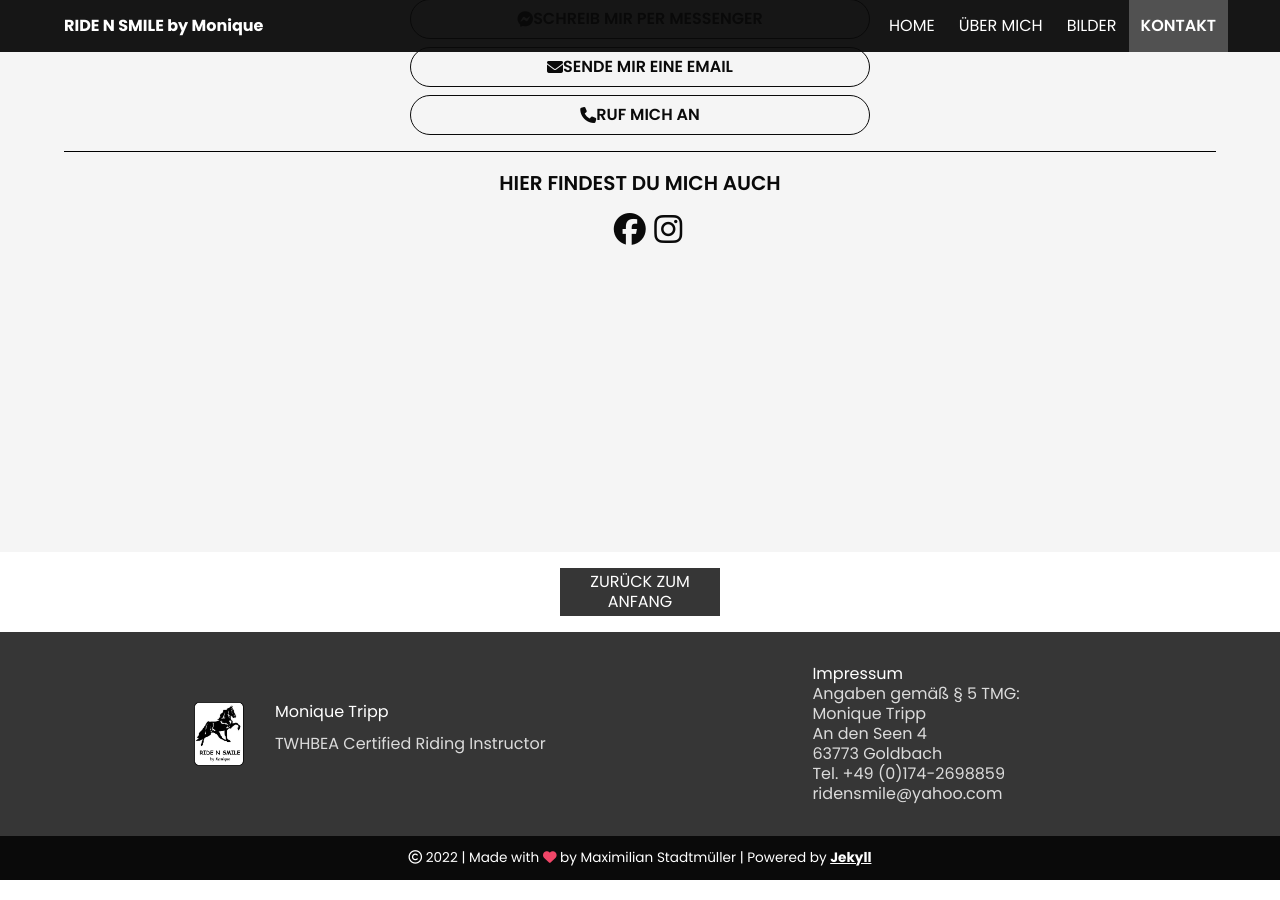
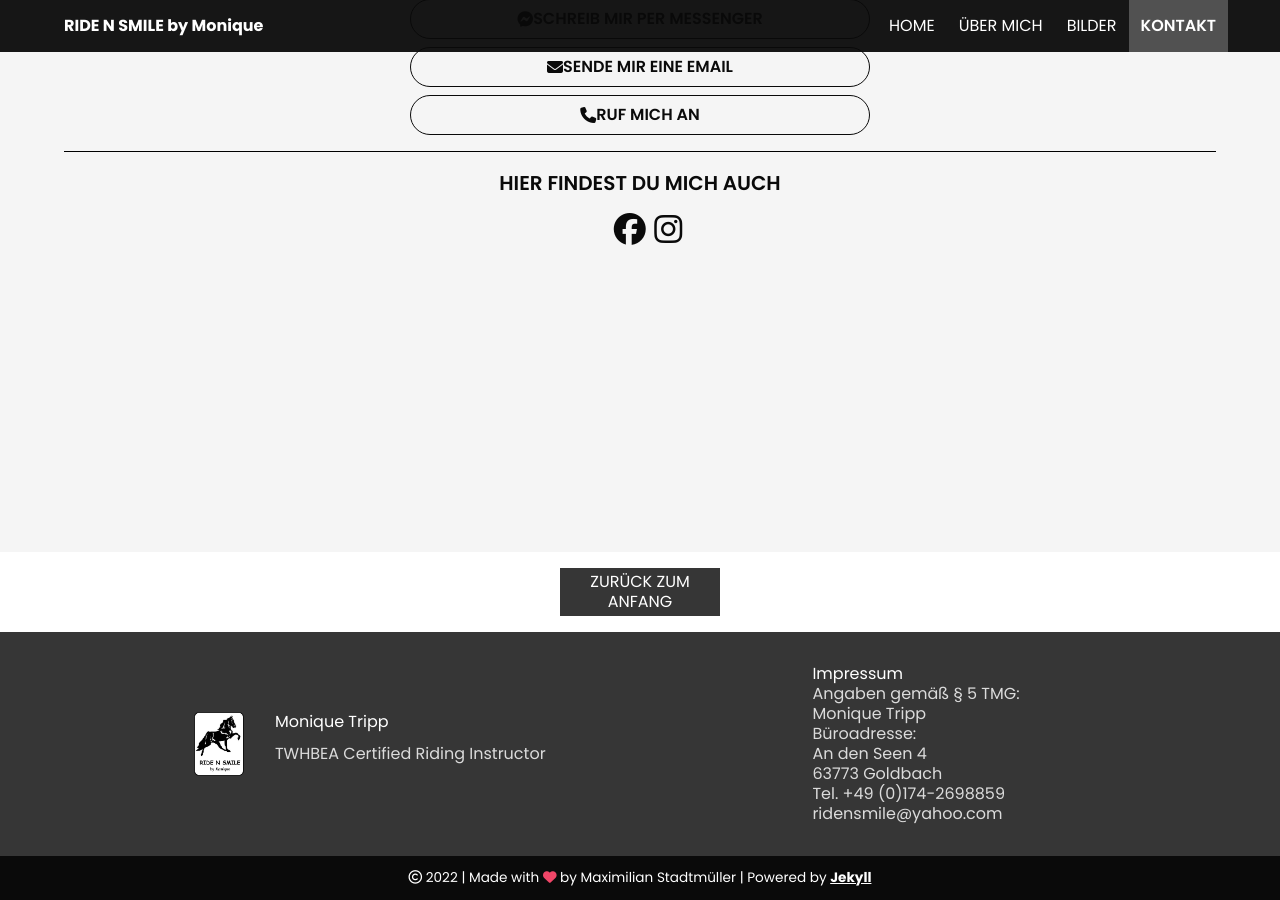
Before and after one commit to staddi99/ridensmile-by-monique, a Jekyll site: the page built from index.md, in a window 1280 px wide and 900 px high, scrolled down 3326 px. Built offline with Jekyll 4.4.1, drawn with Linux system fonts in a browser that asks for light colours; nearby versions of some CDN libraries.

Commit message:
💬 Update address

```diff
--- a/_config.yml
+++ b/_config.yml
@@ -21,6 +21,7 @@ site-keywords: Reitunterricht, Reitstunden, Reiten, Pferde, Kinder, Ausritte, H
 # Text for imprint
 site-imprint: |
   Monique Tripp<br>
+  Büroadresse:<br>
   An den Seen 4<br>
   63773 Goldbach<br>
   Tel. +49 (0)174-2698859<br>
```
